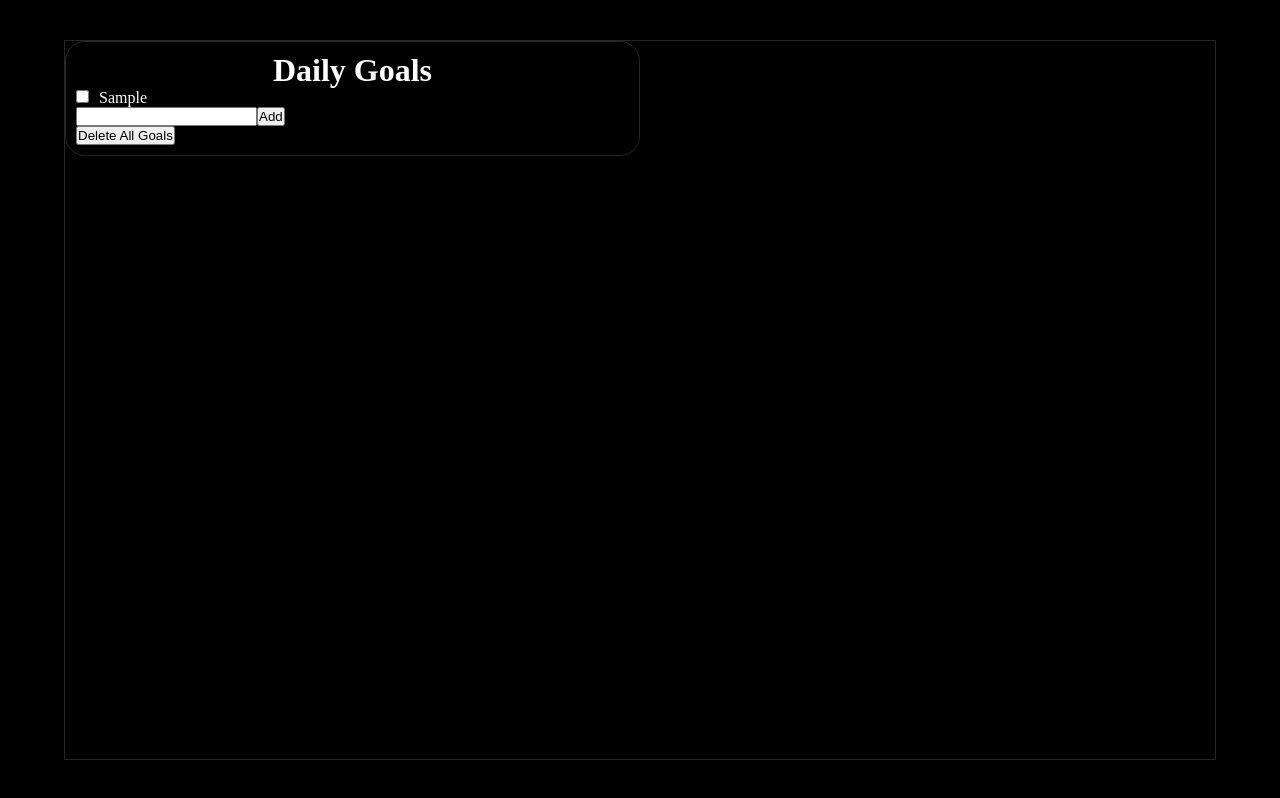
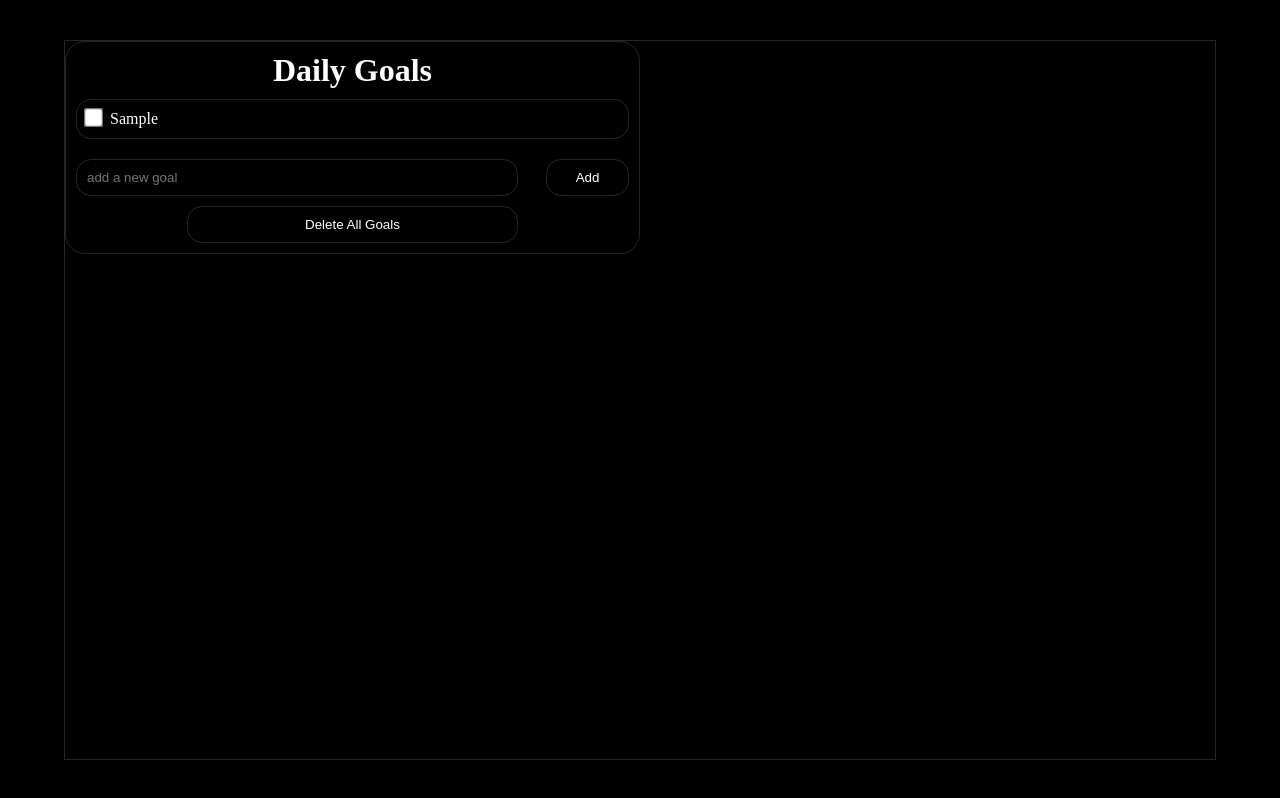
Before and after one commit to danifromecuador/daily, a React (Vite) app: page / in a window 1280 px wide. Both pictures are taken after typing "Sample" into the empty fields and a click on the button "Add". Built offline with nearby package versions, Linux system fonts and the light colour scheme.

Commit message:
Improve layout and colors

```diff
--- a/src/App.css
+++ b/src/App.css
@@ -1,23 +1,11 @@
+/* General styling */
 .App {
   width: 90vw;
   height: 90vh;
   border: 1px solid #cccccc2f;
 }
 
-ul,
-li {
-  list-style: none;
-}
-
-span {
-  margin-left: 10px;
-}
-
-.done {
-  text-decoration: line-through;
-  color: gray;
-}
-
+/* Daily Goals component styling */
 .daily-goals {
   border: 1px solid #cccccc2f;
   border-radius: 20px;
@@ -28,3 +16,84 @@ span {
 h1 {
   text-align: center;
 }
+
+/* List and List Items styling */
+ul {
+  list-style: none;
+}
+
+li {
+  padding: 10px;
+  border: 1px solid #cccccc2f;
+  border-radius: 15px;
+  margin: 10px 0;
+}
+
+/* Span inside list items styling */
+span {
+  margin-left: 10px;
+}
+
+/* Completed goal styling */
+.done {
+  text-decoration: line-through;
+  color: gray;
+}
+
+/* Checkbox styling */
+.checkbox {
+  transform: scale(1.5);
+}
+
+.checkbox:hover {
+  cursor: pointer;
+}
+
+/* Input and Add Button styling */
+.input-and-add-button {
+  display: flex;
+  justify-content: space-between;
+  align-items: center;
+}
+
+.goal-input,
+.add-btn {
+  width: 80%;
+  padding: 10px;
+  border-radius: 15px;
+  border: 1px solid #cccccc2f;
+  margin: 10px 0;
+  background-color: transparent;
+  color: white;
+}
+
+.goal-input:focus {
+  outline: none;
+}
+
+.add-btn {
+  width: 15%;
+  align-self: self-end;
+}
+
+.add-btn:hover,
+.delete-btn:hover {
+  background-color: #cccccc2f;
+  cursor: pointer;
+}
+
+/* Delete Button Container and Button styling */
+.delete-btn-container {
+  display: flex;
+  justify-content: center;
+  align-items: center;
+}
+
+.delete-btn {
+  width: 60%;
+  padding: 10px;
+  border-radius: 15px;
+  border: 1px solid #cccccc2f;
+  background-color: transparent;
+  color: white;
+}
--- a/src/pages/daily-goals.jsx
+++ b/src/pages/daily-goals.jsx
@@ -37,25 +37,41 @@ export const DailyGoals = () => {
 
   return <div className="daily-goals">
     <h1>Daily Goals</h1>
-    <ul>{goals.map((e, i) => <div key={i}>
+    <ul>
+      {goals.map((e, i) => <div key={i}>
+        <li>
           <input
             type="checkbox"
+            className="checkbox"
             checked={goals[i].status == 'pending' ? false : true}
             name=""
             id=""
             onChange={() => handleStatusCheckBox(i)}
           />
-      <span className= {goals[i].status} >
+          <span className={goals[i].status} >
             {e.text}
           </span>
-    </div>)}</ul>
+        </li>
+      </div>)}
+    </ul>
+    <div className="input-and-add-button">
       <input
         type="text"
+        className="goal-input"
+        placeholder="add a new goal"
         value={input}
         onChange={(e) => { setInput(e.target.value) }}
         onKeyDown={handleEnterKey}
       />
-    <button onClick={manageAddGoalBtn} >Add</button>
-    <div><button onClick={manageDeleteAllGoalsBtn} >Delete All Goals</button></div>
+      <button
+        className="add-btn"
+        onClick={manageAddGoalBtn} >
+        Add
+      </button>
+
+    </div>
+    <div className="delete-btn-container" >
+      <button className="delete-btn" onClick={manageDeleteAllGoalsBtn} >Delete All Goals</button>
+    </div>
   </div>
 }
```
Lines whose indentation alone changed are shown as unchanged.
